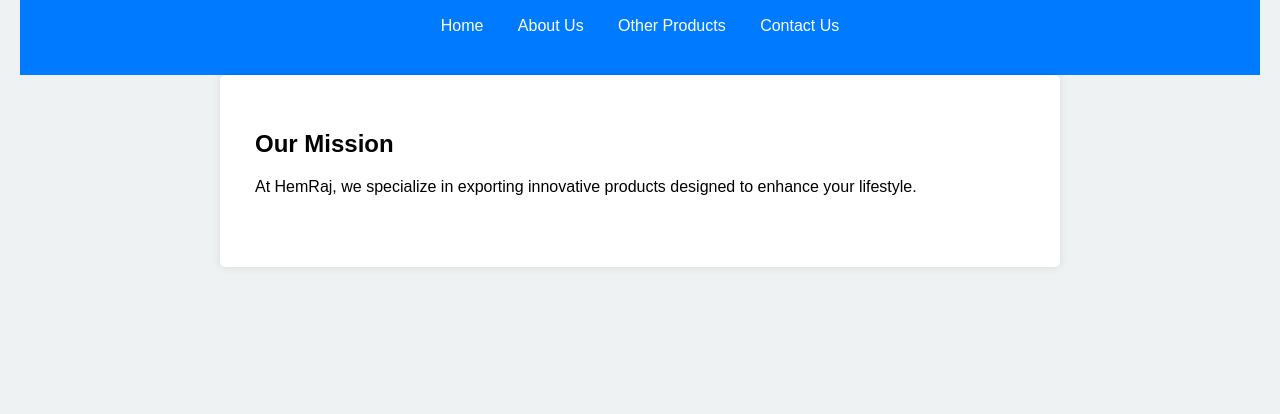
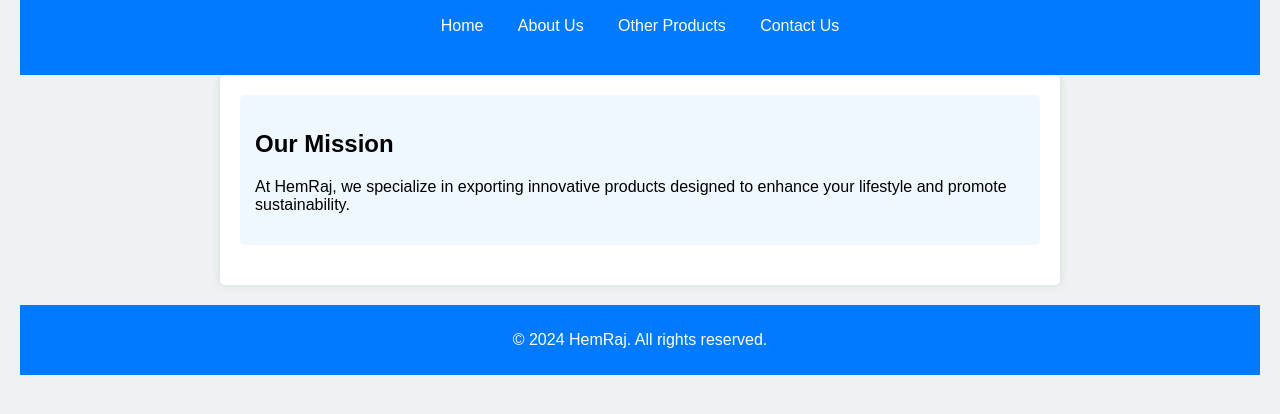
Before and after one commit to siddjoshi19/HemRaj, a plain HTML site: page about.html in a window 1280 px wide. Shown: the part 80-494 px from the top of the page. Drawn offline with Linux system fonts and the light colour scheme.

Commit message:
Update about.html

```diff
--- a/about.html
+++ b/about.html
@@ -5,6 +5,7 @@
     <meta name="viewport" content="width=device-width, initial-scale=1.0">
     <title>HemRaj - About Us</title>
     <link rel="stylesheet" href="styles.css">
+    <script src="script.js" defer></script>
 </head>
 <body>
     <header>
@@ -17,10 +18,13 @@
         </nav>
     </header>
     <main>
-        <section>
+        <section class="mission">
             <h2>Our Mission</h2>
-            <p>At HemRaj, we specialize in exporting innovative products designed to enhance your lifestyle.</p>
+            <p>At HemRaj, we specialize in exporting innovative products designed to enhance your lifestyle and promote sustainability.</p>
         </section>
     </main>
+    <footer>
+        <p>&copy; 2024 HemRaj. All rights reserved.</p>
+    </footer>
 </body>
 </html>
```
